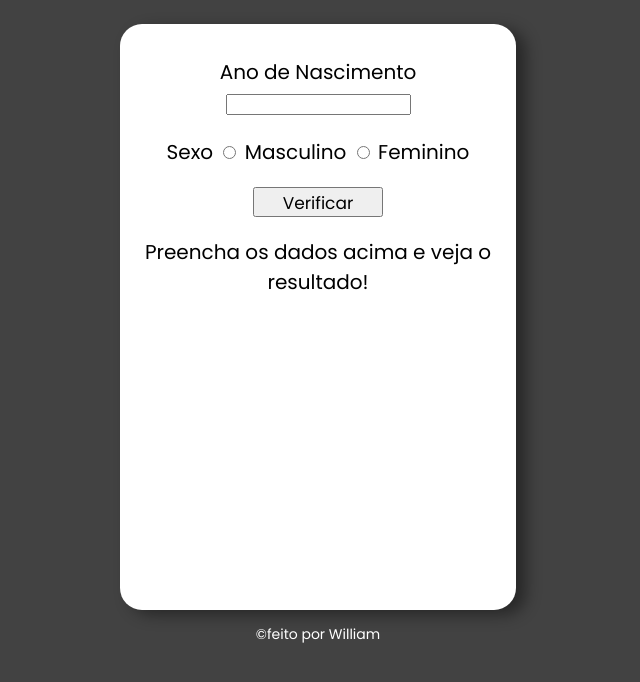
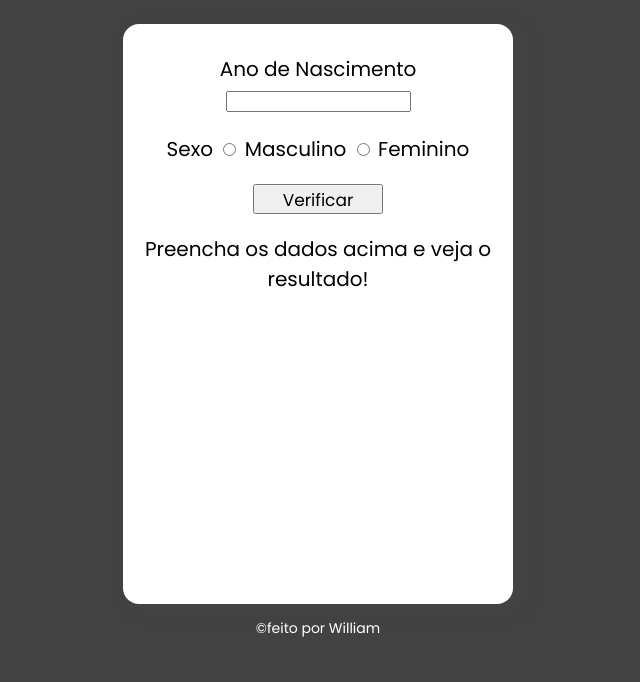
Before and after one commit to williamcouto/identificadorIdade, a plain HTML site: page index.html in a window 1280 px wide. Shown: the part 90-772 px from the top of the page, without its empty margins (322-962 px from the left). Drawn offline with Linux system fonts and the light colour scheme.

Commit message:
Update style.css
adição de shorthands no código.

```diff
--- a/style.css
+++ b/style.css
@@ -9,20 +9,18 @@ header{
     text-align: center;
 }
 body{
-    background-color: #424242;
-    font-weight: 500;
-    font-size: 20px;
-    font-family: 'Poppins', Arial, sans-serif;
+   background-color: #424242;
+    font: 20px 'Poppins', Arial, sans-serif;
     text-align: center;
 }
 #foto{
     height: 200px;
 }
 section{
-    background-color: white;
-    border-radius: 22px;
-    box-shadow: 10px 5px 15px rgba(0, 0, 0, 0.404);
-    padding: 13px;
+   background-color: white;
+    border-radius: 16px;
+    box-shadow: 10px 5px 15px rgba(77, 76, 76, 0.362);
+    padding: 10px;
     max-width: 370px;
     height: 70vh;
     margin: auto;
```
